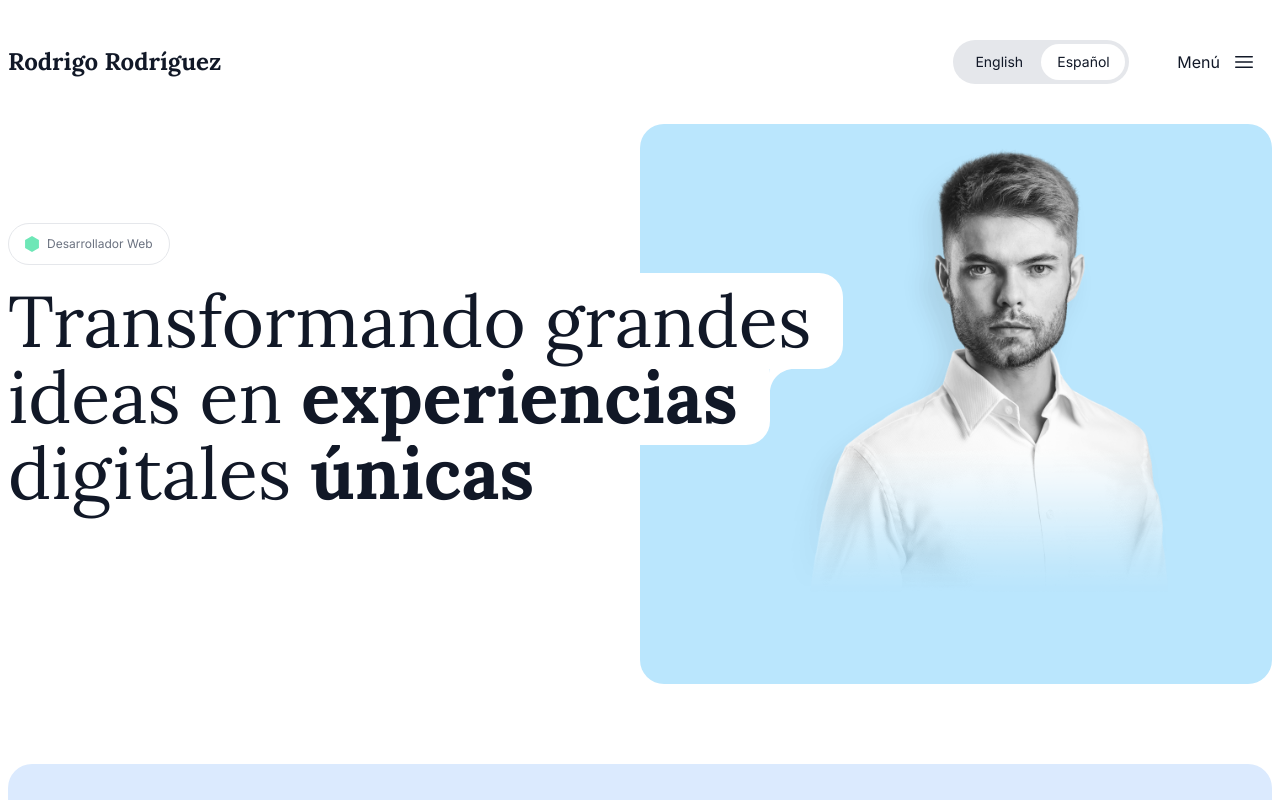
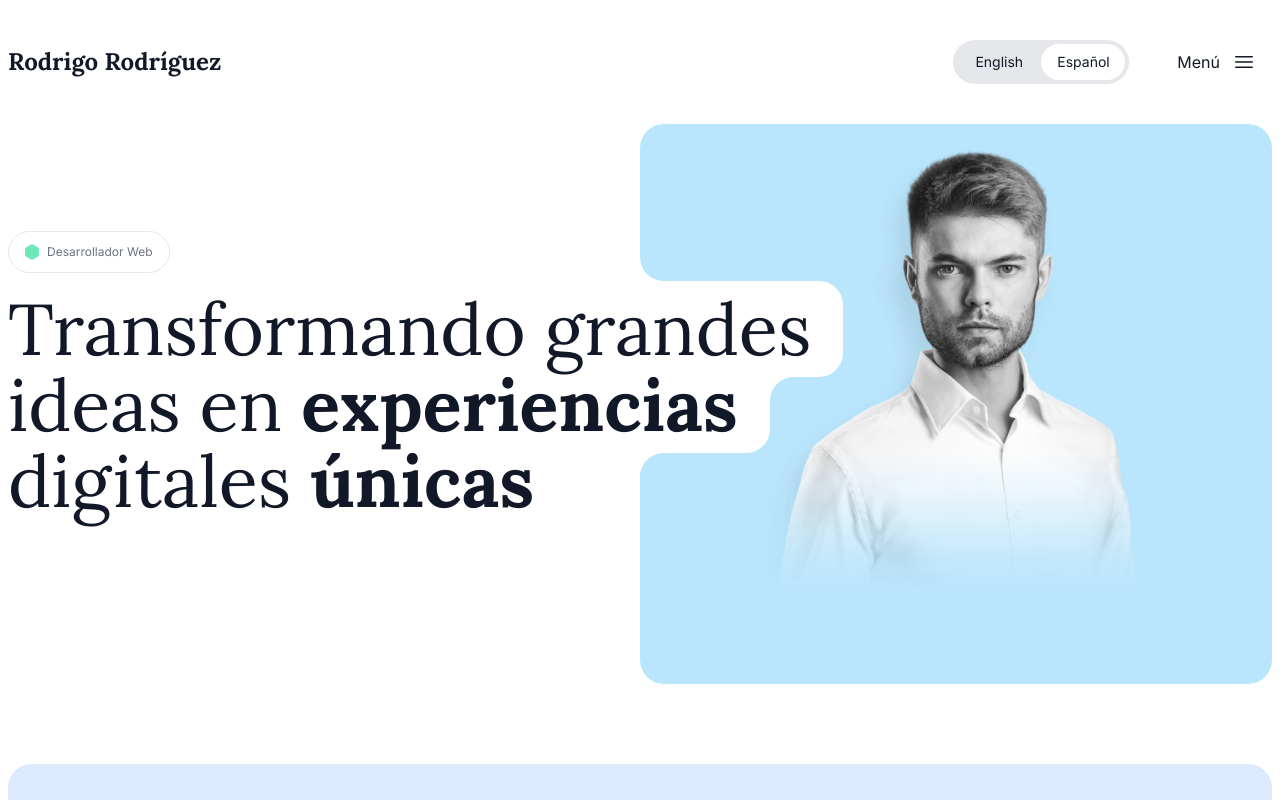
Before and after one commit to RdrBux/rodriguezrodrigo, a Next.js app: page / in a window 1280 px wide. Shown: the top 800 px of the page. Built offline with nearby package versions, Linux system fonts and the light colour scheme.

Commit message:
Add curves to title in home page

```diff
--- a/app/page.jsx
+++ b/app/page.jsx
@@ -10,18 +10,21 @@ export default function Home() {
       <section className="grid grid-cols-2">
         <div className="w-full h-[70vh] bg-sky-200 rounded-3xl col-start-2 row-start-1">
           <Image
-            className="w-[400px] ml-32"
+            className="w-[400px] ml-24"
             src={HeroImg}
             alt="profile image"
           />
         </div>
-        <div className="col-span-2 col-start-1 row-start-1 self-center">
+        <div className="col-span-2 col-start-1 row-start-1 self-center mb-12">
           <div className="px-4 py-3 rounded-full border w-fit">
             <p className="text-xs flex gap-2 text-gray-500">
               <span className="text-emerald-300">{Hexagon}</span> Desarrollador
               Web
             </p>
           </div>
+          <div className="relative">
+            <div className="absolute -top-6 left-1/2 -rotate-90">{Curve}</div>
+            <div className="absolute bottom-[52px] left-1/2">{Curve}</div>
             <h1 className={`${lora.className} text-7xl mt-2`}>
               <span className="block relative z-20 bg-white rounded-3xl pr-8 py-3 w-fit">
                 Transformando grandes
@@ -34,8 +37,8 @@ export default function Home() {
                 digitales <b>únicas</b>{' '}
                 <span className="absolute top-5 -right-6">{Curve}</span>
               </span>
-            <div className="h-16"></div>
             </h1>
+          </div>
         </div>
       </section>
 
```
Lines whose indentation alone changed are shown as unchanged.
